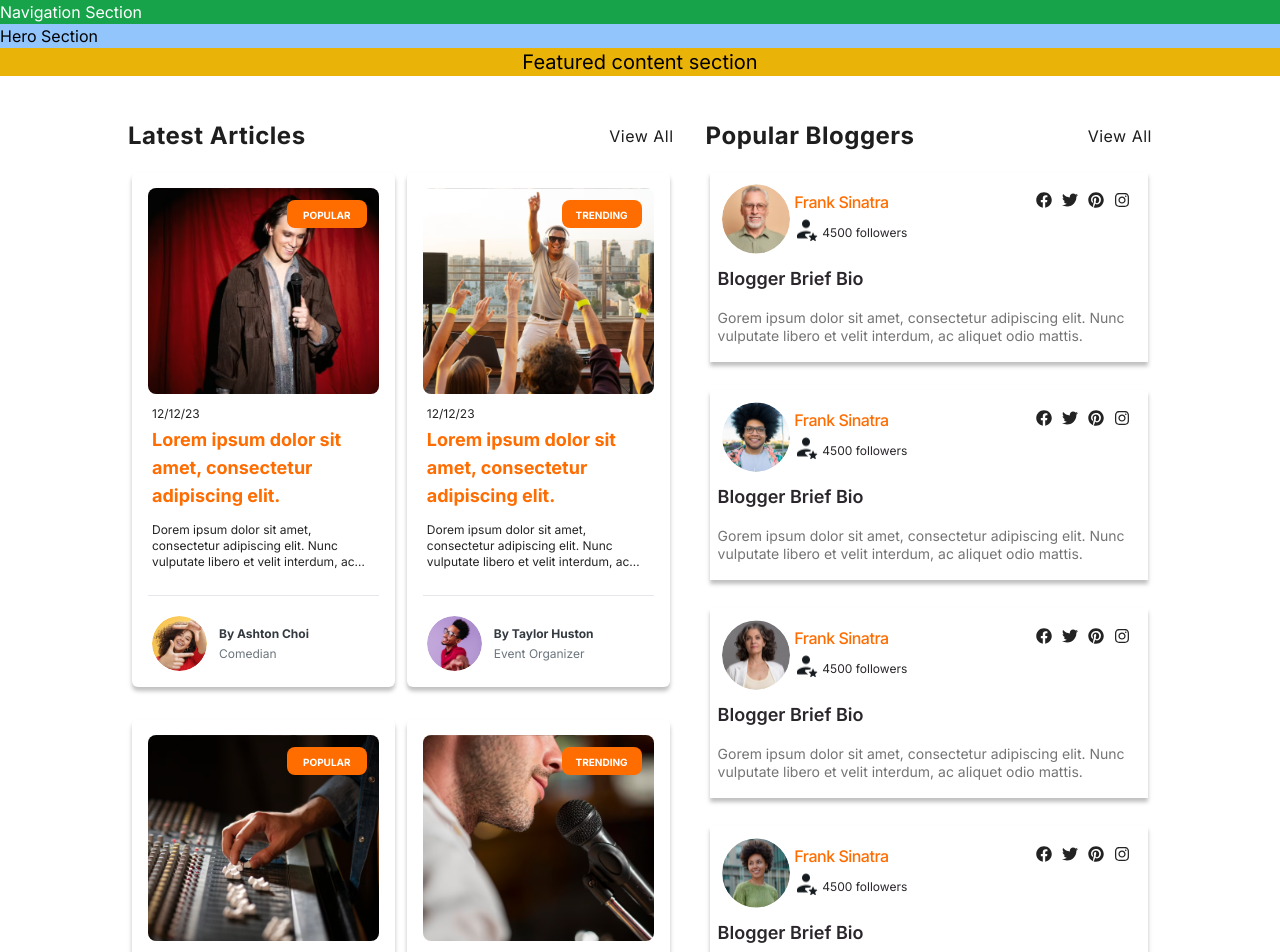
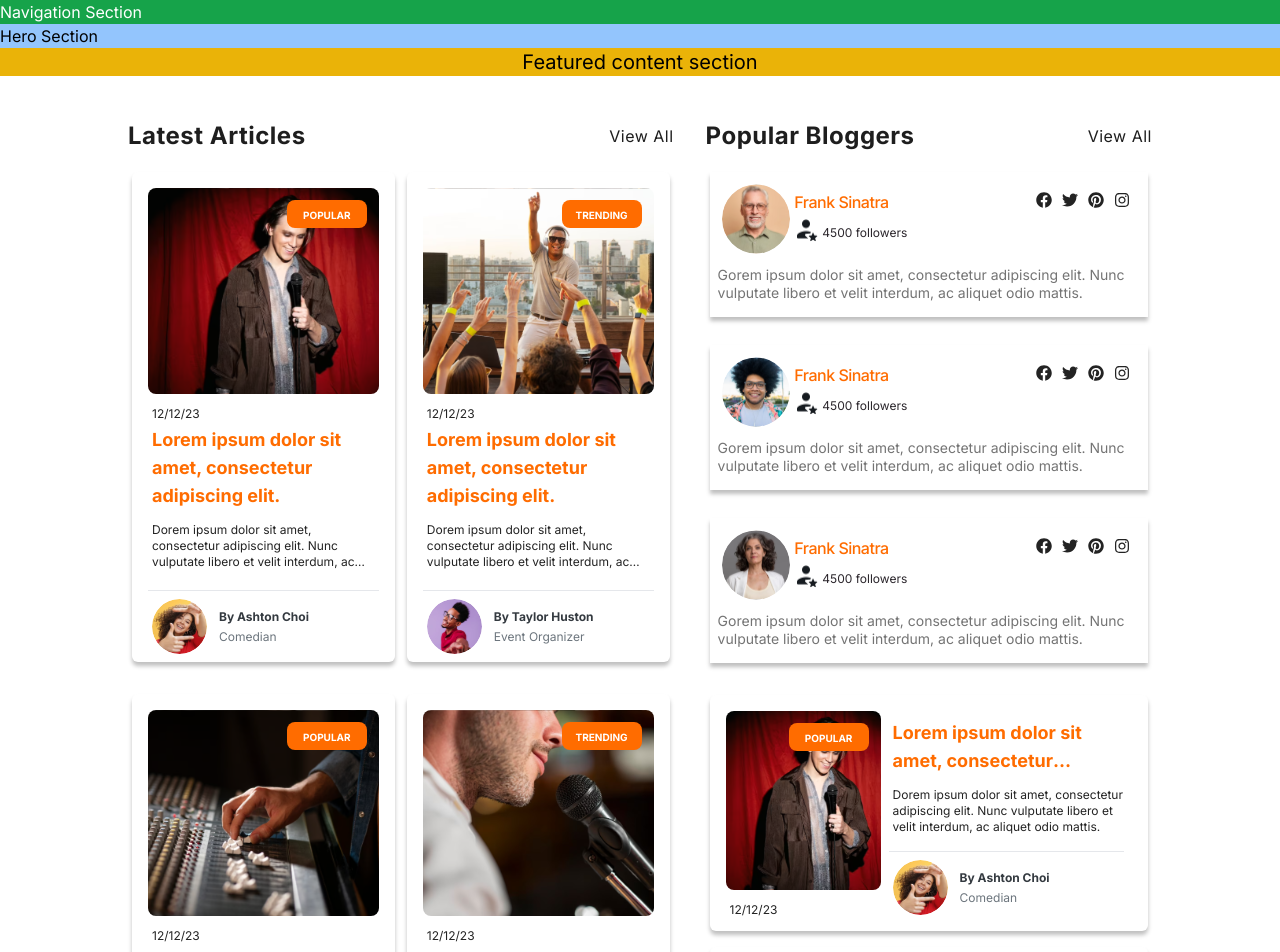
Before and after one commit to tomassilvente/immerLandingPage, a Next.js app in the folder immer/: page /blog in a window 1280 px wide. Shown: the top 952 px of the page. Built offline with nearby package versions, Linux system fonts and the light colour scheme.

Commit message:
add second bloggers card

```diff
--- a/immer/src/app/blog/page.jsx
+++ b/immer/src/app/blog/page.jsx
@@ -5,7 +5,10 @@ import MainContent from "@/components/blogComponents/mainContent";
 import BlogCTA from "@/components/blogComponents/blogCTA";
 import BlogFooter from "@/components/blogComponents/blogFooter";
 
-import { ArticlesContent, BloggersData } from "@/components/blogComponents/demoData";
+import {
+  ArticlesContent,
+  BloggersData,
+} from "@/components/blogComponents/demoData";
 
 const Blog = () => {
   const LatestArticlesContentData = ArticlesContent;
--- a/immer/src/components/blogComponents/articlesCard.jsx
+++ b/immer/src/components/blogComponents/articlesCard.jsx
@@ -17,10 +17,10 @@ const ArticlesCard = ({
   return (
     <div
       style={{ boxShadow: "0px 4px 4px 0px rgba(0, 0, 0, 0.25)" }}
-      className={"flex flex-col mb-8 p-4 h-[515px] bg-white rounded-md"}
+      className={"flex flex-col mb-8 p-4 pb-2 h-[490px] bg-white rounded-md"}
     >
       <div
-        className="mb-3 w-full h-[259px] rounded-lg bg-cover bg-center"
+        className="mb-3 w-full h-[229px] rounded-lg bg-cover bg-center"
         style={{
           backgroundImage: `url(${img})`,
         }}
@@ -50,7 +50,7 @@ const ArticlesCard = ({
       </div>
 
       <Link href="/author">
-        <hr className="my-5" />
+        <hr className="my-2" />
         <div id="host-section" className="flex flex-row">
           <Image
             className="rounded-full border-none ml-1"
--- a/immer/src/components/blogComponents/bloggersCard.jsx
+++ b/immer/src/components/blogComponents/bloggersCard.jsx
@@ -33,9 +33,9 @@ const BloggersCard = ({
   return (
     <div
       style={{ boxShadow: " 0px 4px 4px 0px rgba(0, 0, 0, 0.25)" }}
-      className="flex flex-col bg-white h-[190px] content-center p-2 pb-3 pt-3 mb-7"
+      className="flex flex-col bg-white h-[145px] content-center p-2 pb-3 pt-3 mb-7"
     >
-      <div id="TopBloggerProfile" className="mb-3 flex flex-raw">
+      <div id="TopBloggerProfile" className="mb-3 flex flex-row">
         <div id="imageRow">
           <Image
             className="rounded-full border-none ml-1"
@@ -83,14 +83,6 @@ const BloggersCard = ({
           </div>
         </div>
       </div>
-      <div
-        id="DownBioTitle"
-        className=" h-[35px] justify-start items-start mb-2"
-      >
-        <p className="text-left text-lg font-semibold text-[#2B262C] leading-[25px]">
-          Blogger Brief Bio
-        </p>
-      </div>
       <div id="bio">
         <p className="text-[#747474] text-sm font-normal not not-italic leading-[18px] line-clamp-2">
           {bioInfo}
--- a/immer/src/components/blogComponents/mainContent.jsx
+++ b/immer/src/components/blogComponents/mainContent.jsx
@@ -1,12 +1,14 @@
 import Link from "next/link";
 import BloggersCard from "./bloggersCard";
 import ArticlesCard from "./articlesCard";
+import SecondBloggersCard from "./secondBloggerCard";
 
 const MainContent = ({ LatestArticles, PopularBloggers }) => {
   const maxArticlesToShow = 4;
-  const maxBloggersToShow = 5;
+  const maxBloggersToShow = 3;
   const displayedArticles = LatestArticles.slice(0, maxArticlesToShow);
   const displayedBloggers = PopularBloggers.slice(0, maxBloggersToShow);
+  const secondBloggers = LatestArticles.slice(0, 2);
 
   return (
     <main id="main-content" className="p-8 sm:p-12 lg:pl-32 lg:pr-32">
@@ -65,7 +67,21 @@ const MainContent = ({ LatestArticles, PopularBloggers }) => {
                 key={content.id}
               />
             ))}
-          </div>
+            {secondBloggers.map((content) => (
+              <SecondBloggersCard
+                img={content.img}
+                category={content.category}
+                eventDate={content.eventDate}
+                title={content.title}
+                details={content.details}
+                id={content.id}
+                hostTitle={content.hostTitle}
+                hostName={content.hostName}
+                hostImage={content.hostImage}
+                key={content.id}
+              />
+            ))}
+            </div>
         </section>
       </div>
     </main>
--- /dev/null
+++ b/immer/src/components/blogComponents/secondBloggerCard.jsx
@@ -0,0 +1,83 @@
+import Link from "next/link";
+import Image from "next/image";
+
+const SecondBloggersCard = ({
+  img,
+  category,
+  eventDate,
+  title,
+  details,
+  hostTitle,
+  hostName,
+  hostImage,
+  id,
+}) => {
+  const truncatedDetails = (details ?? "").split("\n").slice(0, 3).join("\n");
+  const truncatedTitle = (title ?? "").split("\n").slice(0, 2).join("\n");
+  const truncatedHostName = (hostName ?? "").split("\n").slice(0, 1).join("\n");
+  const hostTitle2 = (hostTitle ?? "").split("\n").slice(0, 1).join("\n");
+
+  return (
+    <div
+      style={{ boxShadow: "0px 4px 4px 0px rgba(0, 0, 0, 0.25)" }}
+      className="p-4 pb-2 w-full mt-1 mb-3 bg-white rounded-md flex flex-row "
+    >
+      <div id="image-section" className="">
+        <div
+          className="mb-3 sm:w-[155px] w-[140px] h-[179px] rounded-lg bg-cover bg-center"
+          style={{
+            backgroundImage: `url(${img})`,
+          }}
+        >
+          <div className="flex justify-end p-3">
+            <div className="text-white bg-primary w-20 p-2 h-7 rounded-lg">
+              <Link href={`/event/${category}`}>
+                <p className="text-[10px] font-bold uppercase text-center">
+                  {category}
+                </p>
+              </Link>
+            </div>
+          </div>
+        </div>
+        <p className="mb-1 text-[#232323] text-xs font-normal text-left ml-1">
+          {eventDate}
+        </p>
+      </div>
+      <div id="details-section" className="p-2 flex flex-col">
+        <Link href={`/event/${id}`}>
+          <p className="mb-3 text-lg font-bold text-primary line-clamp-2 text-left ml-1">
+            {truncatedTitle}
+          </p>
+        </Link>
+        <p className="text-xs font-normal text-[#232323]  line-clamp-3 text-left ml-1">
+          {truncatedDetails}
+        </p>
+        <div id="blog-author1" className="mt-2">
+          <Link href="/author">
+            <hr className="my-2" />
+            <div id="host-section" className="flex flex-row">
+              <Image
+                className="rounded-full border-none ml-1"
+                src={hostImage}
+                width={55}
+                height={55}
+                alt="host-image"
+                priority
+              />
+              <div className="flex flex-col w-full">
+                <p className="ml-3 mt-2 leading-5 text-left text-xs font-bold line-clamp-1 not-italic text-[#343A40]">
+                  By {truncatedHostName}
+                </p>
+                <p className="text-xs ml-3 text-left leading-5 font-normal line-clamp-1 not-italic text-[#6C757D]">
+                  {hostTitle2}
+                </p>
+              </div>
+            </div>
+          </Link>
+        </div>
+      </div>
+    </div>
+  );
+};
+
+export default SecondBloggersCard;
```
